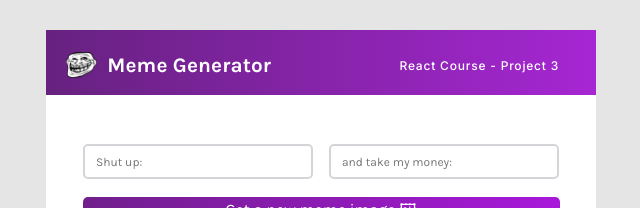
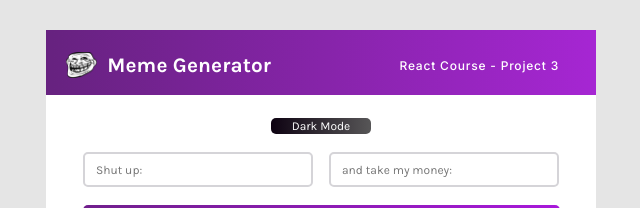
Before and after one commit to jempico/meme-generator, a React (Create React App) app in the folder app/: page / in a window 1280 px wide. Shown: the top 208 px of the page, without its empty margins (319-959 px from the left). Built offline with nearby package versions, Linux system fonts and the light colour scheme.

Commit message:
added dark mode btn

```diff
--- /dev/null
+++ b/app/src/components/darkbtn/Darkbtn.js
@@ -0,0 +1,14 @@
+import "./darkbtn.css"
+import {useState} from "react";
+
+export default function Darkbtn () {
+
+
+
+    return(
+        <div className="btn_wrapper">
+        <button className="dark_btn">Dark Mode
+        </button>
+        </div>
+    )
+}
--- /dev/null
+++ b/app/src/components/darkbtn/darkbtn.css
@@ -0,0 +1,18 @@
+.dark_btn {
+    width: 100px;
+    font-size: 12px;
+    text-align: center;
+    font-family: "Karla", sans-serif;
+    border-radius: 5px;
+    background: linear-gradient(90.41deg, #0e0312 1.14%, #575657 100%);
+    color: white;
+    border: none;
+    cursor: pointer;
+
+}
+
+.btn_wrapper {
+    display: flex;
+    align-items: center;
+    justify-content: center;
+}
--- a/app/src/components/form/Form.js
+++ b/app/src/components/form/Form.js
@@ -1,5 +1,6 @@
 import "./form.css"
 import {useState} from "react";
+import DarkBtn from "../darkbtn/Darkbtn"
 
 export default function Form (props) {
     function generateNewMeme() {
@@ -8,15 +9,22 @@ export default function Form (props) {
         let memeURL = arrayMeme[randomNum].url
         return memeURL;
     }
-
-    const [currentMeme, setMeme] = useState(generateNewMeme())
+    let memeObj = {
+        topText: '',
+        bottomText: '',
+        randomImage: generateNewMeme()
+    }
+    const [currentMeme, setMeme] = useState(memeObj)
 
     function setNewMeme () {
-        setMeme(generateNewMeme());
+        setMeme(prevState => {
+            return {...prevState, randomImage: generateNewMeme()}
+        });
     }
     return(
         <main className="formContainer">
             <div className="form">
+                <DarkBtn/>
                 <div className="formInputContainer">
                     <input className="formInput" type="text" placeholder="Shut up:"/>
                     <input className="formInput"type="text" placeholder="and take my money:"/>
@@ -24,7 +32,7 @@ export default function Form (props) {
                 <button onClick={setNewMeme}className="formSubmit">Get a new meme image  🖼</button>
             </div>
             <div >
-                <img className="meme" src={currentMeme} alt=""></img>
+                <img className="meme" src={currentMeme.randomImage} alt=""></img>
             </div>
         </main>
     )
```
